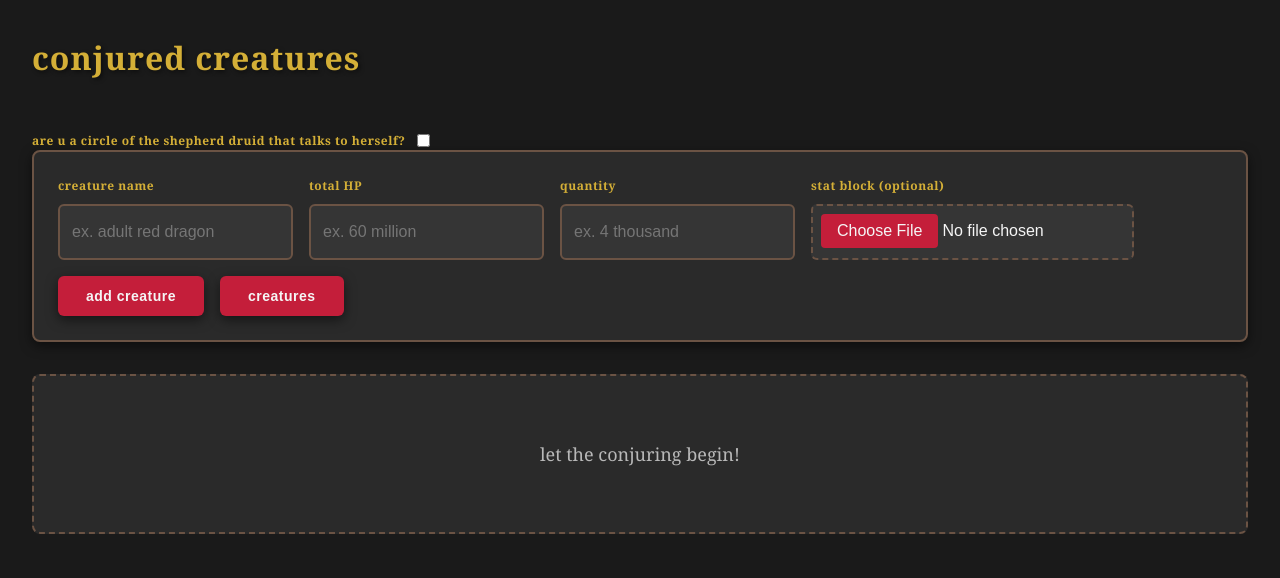
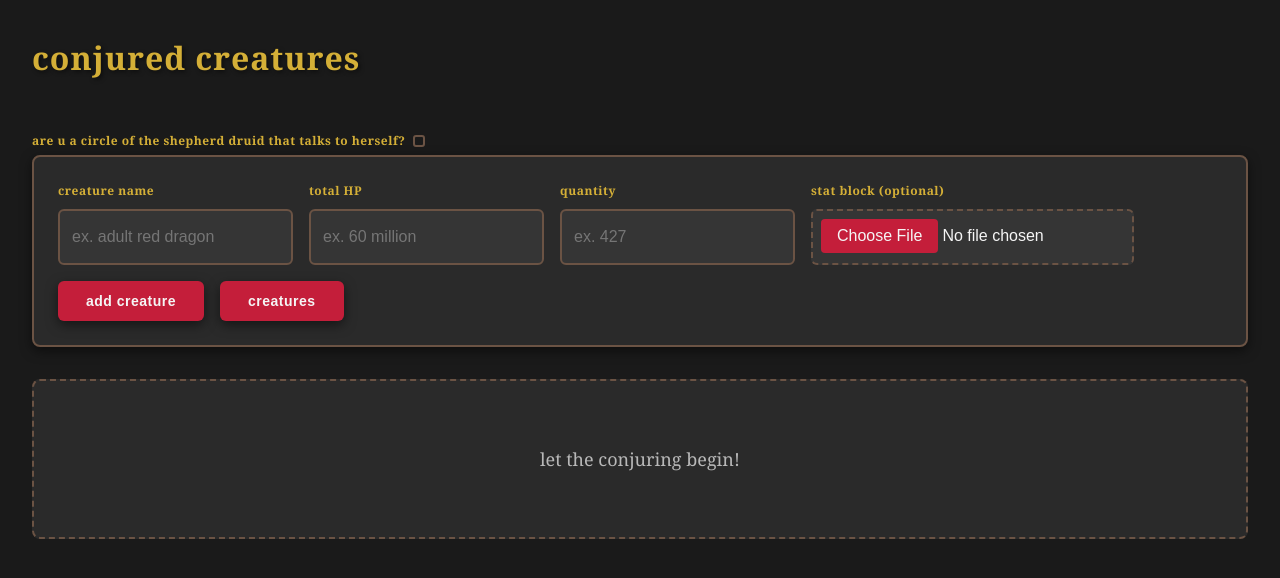
Before and after one commit to brendaliu2/dnd-stats, a React (Vite) app in the folder dnd-stats/: page / in a window 1280 px wide. Shown: the top 578 px of the page. Built offline with nearby package versions, Linux system fonts and the light colour scheme; the HTML template or start-up script is replaced by a standard one.

Commit message:
style is druid box

```diff
--- a/dnd-stats/src/App.tsx
+++ b/dnd-stats/src/App.tsx
@@ -13,6 +13,7 @@ export default function ConjuredAnimalsTracker() {
   const [isLoaded, setIsLoaded] = useState(false);
   const [animalName, setAnimalName] = useState('');
   const [totalHp, setTotalHp] = useState('');
+  const [hitDie, setHitDie] = useState('');
   const [quantity, setQuantity] = useState('');
   const [damageInputs, setDamageInputs] = useState<Record<string, string>>({});
   const [healingInputs, setHealingInputs] = useState<Record<string, string>>({});
@@ -40,8 +41,12 @@ export default function ConjuredAnimalsTracker() {
   const addAnimal = () => {
     if (!animalName.trim() || !totalHp.trim()) return;
 
-    const hp = parseInt(totalHp, 10);
+    let hp = parseInt(totalHp, 10);
     if (isNaN(hp) || hp <= 0) return;
+
+    if (isDruid) {
+      hp = hp + (2*hitDie)
+    }
 
     let newAnimals = [...animals]
     let i: number = 0;
@@ -61,6 +66,7 @@ export default function ConjuredAnimalsTracker() {
     setAnimals(newAnimals)
     setAnimalName('');
     setTotalHp('');
+    setHitDie('')
     setQuantity('');
     setSelectedImage('');
   };
@@ -158,16 +164,20 @@ export default function ConjuredAnimalsTracker() {
         <h1 className="app-title">conjured creatures</h1>
       </div>
 
-      <div style={{ display: 'flex', alignItems: 'center', gap: '8px', minWidth: '18px' }}>
-        <div className="input-group" style={{ minWidth: '18px' }}>
-          <label className="input-group" htmlFor="animal-name">are u a circle of the shepherd druid that talks to herself?</label>
-        </div>
-          <input
-            type="checkbox"
-            checked={isDruid}
-            onChange={handleCheckboxChange}
-          />
+    <div className="checkbox-group">
+      <label htmlFor="animal-name">
+        are u a circle of the shepherd druid that talks to herself?
+      </label>
+      <div className="custom-checkbox">
+        <input
+          id="animal-name"
+          type="checkbox"
+          checked={isDruid}
+          onChange={handleCheckboxChange}
+        />
+        <span className="checkmark"></span>
       </div>
+    </div>
 
       <div className="input-section">
         <div className="input-group" style={{ minWidth: '180px' }}>
@@ -182,7 +192,7 @@ export default function ConjuredAnimalsTracker() {
           />
         </div>
 
-        <div className="input-group" style={{ minWidth: '140px' }}>
+        <div className="input-group" style={{ minWidth: '140px'}}>
           <label htmlFor="total-hp">total HP</label>
           <input
             id="total-hp"
@@ -194,12 +204,26 @@ export default function ConjuredAnimalsTracker() {
           />
         </div>
 
-        <div className="input-group" style={{ minWidth: '140px' }}>
-          <label htmlFor="total-hp">quantity</label>
+        {isDruid && (
+        <div className="input-group" style={{ minWidth: '140px'}}>
+          <label htmlFor="hit-die">hit die</label>
+          <input
+            id="hitDie"
+            type="number"
+            placeholder="ex. 2"
+            value={hitDie}
+            onChange={(e) => setHitDie(e.target.value)}
+            onKeyPress={(e) => handleKeyPress(e, addAnimal)}
+          />
+        </div>
+        )}
+
+        <div className="input-group" style={{ minWidth: '140px'}}>
+          <label htmlFor="quantity">quantity</label>
           <input
             id="quantity"
             type="number"
-            placeholder="ex. 4 thousand"
+            placeholder="ex. 427"
             value={quantity}
             onChange={(e) => setQuantity(e.target.value)}
             onKeyPress={(e) => handleKeyPress(e, addAnimal)}
--- a/dnd-stats/src/styles/App.css
+++ b/dnd-stats/src/styles/App.css
@@ -85,6 +85,48 @@
   background: var(--accent-red-light);
 }
 
+.checkbox-group {
+  display: flex;
+  align-items: center;
+  gap: 8px;
+  margin: 5px 0;
+  position: relative;
+}
+
+.checkbox-group label {
+  font-size: 12px;
+  font-weight: 600;
+  /* text-transform: uppercase; */
+  letter-spacing: 0.5px;
+  color: var(--accent-gold);
+}
+
+.checkbox-group input[type="checkbox"] {
+  position: absolute;
+  opacity: 0;
+  cursor: pointer;
+  width: 18px;
+  height: 18px;
+  margin: 0;
+}
+
+.checkmark {
+  display: block;
+  width: 12px;
+  height: 12px;
+  border: 2px solid var(--card-border);
+  background: transparent;
+  border-radius: 3px;
+  transition: all 0.2s ease;
+  cursor: pointer;
+  flex-shrink: 0;
+}
+
+.checkbox-group input[type="checkbox"]:checked ~ .checkmark {
+  background: var(--accent-gold);
+  border-color: var(--accent-gold);
+}
+
 .btn-primary {
   background: var(--accent-red);
   color: var(--text-primary);
@@ -158,6 +200,7 @@
   margin: 0;
 }
 
+
 /* Responsive */
 @media (max-width: 768px) {
   .app-container {
```
